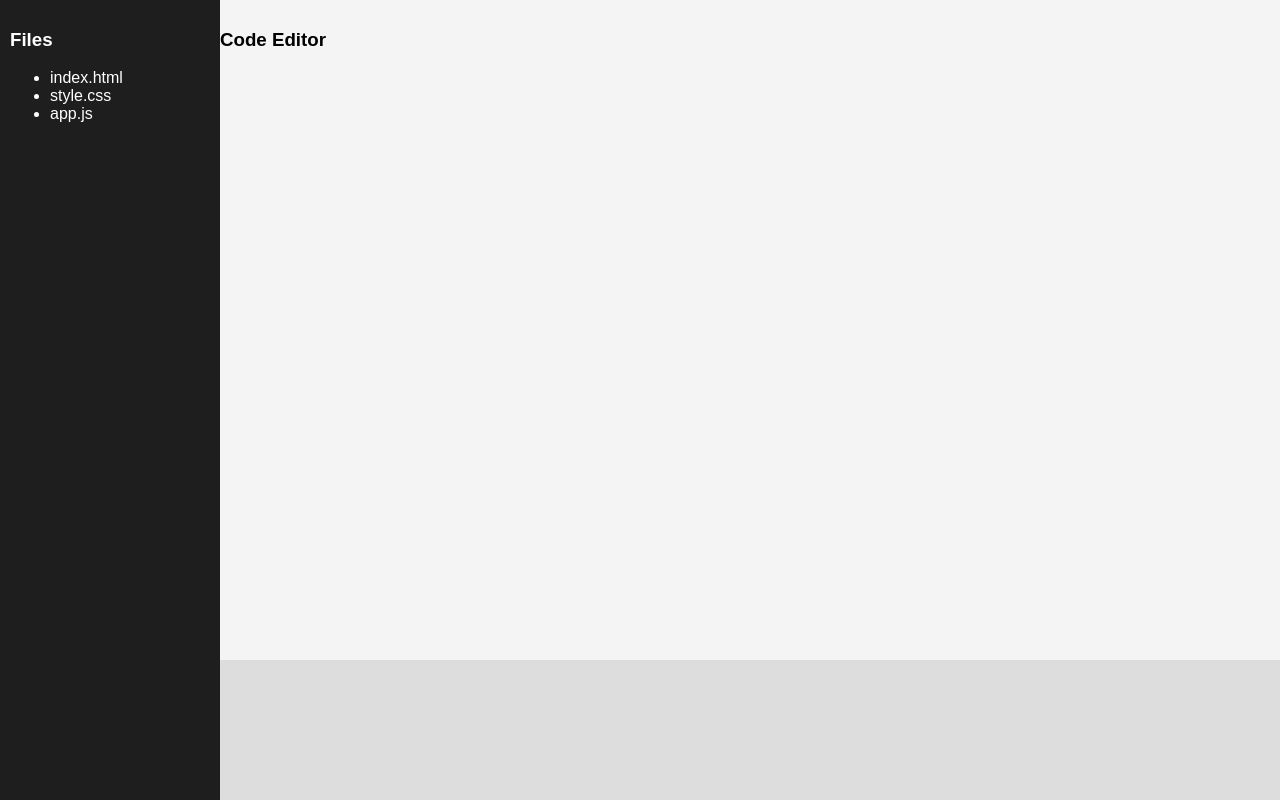
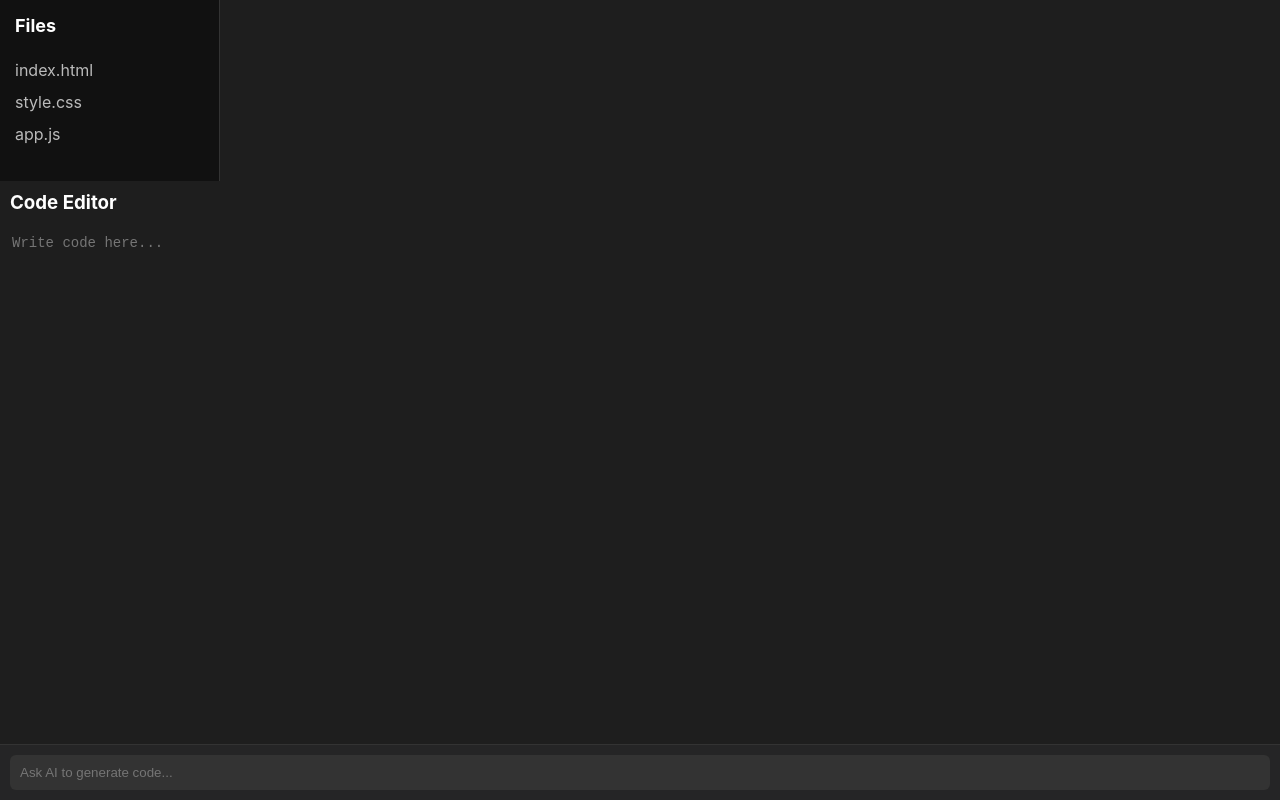
Before and after one commit to SandeepRoyCyber/AI-IDE, a plain HTML site: page index.html in a window 1280 px wide. Shown: the top 800 px of the page. Drawn offline with Linux system fonts and the light colour scheme.

Commit message:
Refactor CSS styles for layout and appearance

```diff
--- a/style.css
+++ b/style.css
@@ -1,39 +1,84 @@
+*{
+box-sizing:border-box;
+}
+
 body{
 margin:0;
-font-family:Arial;
+font-family:-apple-system,BlinkMacSystemFont,Segoe UI,Roboto;
+background:#1e1e1e;
+color:white;
+display:flex;
+flex-direction:column;
+height:100vh;
 }
 
-.sidebar{
-width:200px;
-height:100vh;
-background:#1e1e1e;
-color:white;
-float:left;
-padding:10px;
+/* layout */
+
+.container{
+display:flex;
+flex:1;
 }
 
+/* sidebar */
+
+.sidebar{
+width:220px;
+background:#111;
+padding:15px;
+border-right:1px solid #333;
+}
+
+.sidebar h3{
+margin-top:0;
+font-size:18px;
+}
+
+.sidebar ul{
+list-style:none;
+padding:0;
+}
+
+.sidebar li{
+padding:6px 0;
+color:#bbb;
+}
+
+/* editor */
+
 .editor{
-margin-left:200px;
-height:80vh;
+flex:1;
 padding:10px;
-background:#f4f4f4;
+background:#1e1e1e;
+}
+
+.editor h3{
+margin-top:0;
 }
 
 .editor textarea{
 width:100%;
-height:90%;
+height:100%;
+background:#1e1e1e;
+color:#ddd;
+border:none;
+outline:none;
 font-family:monospace;
 font-size:14px;
 }
 
+/* AI prompt */
+
 .ai{
-margin-left:200px;
-height:20vh;
-background:#ddd;
+background:#252526;
 padding:10px;
+border-top:1px solid #333;
 }
 
 .ai input{
 width:100%;
-padding:8px;
+padding:10px;
+border-radius:6px;
+border:none;
+background:#333;
+color:white;
 }
```
